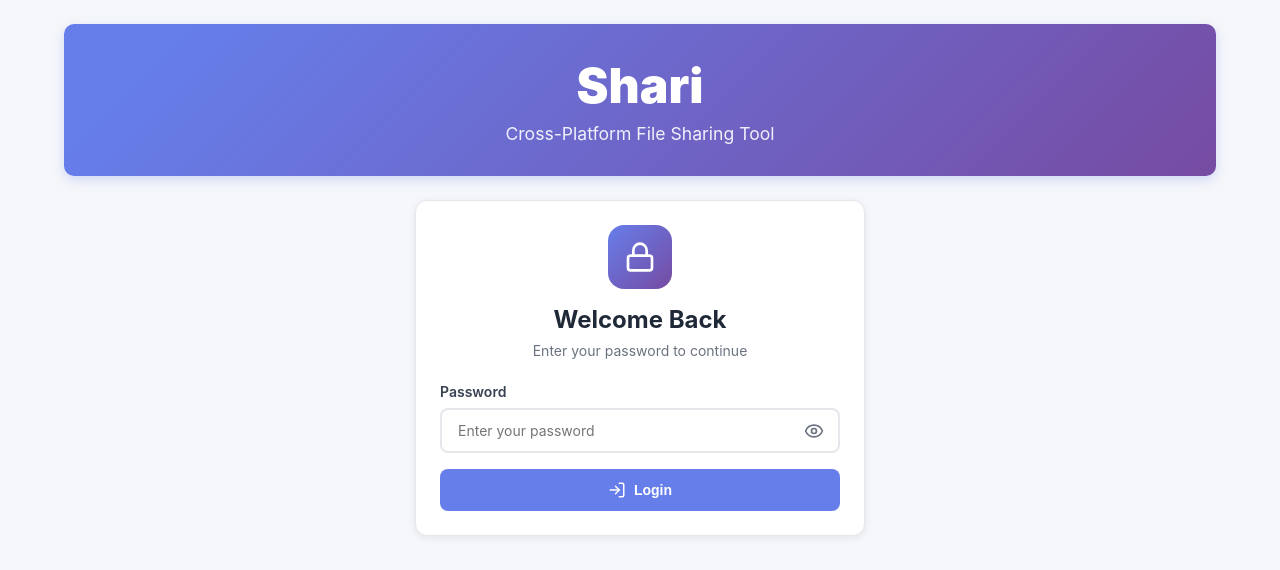
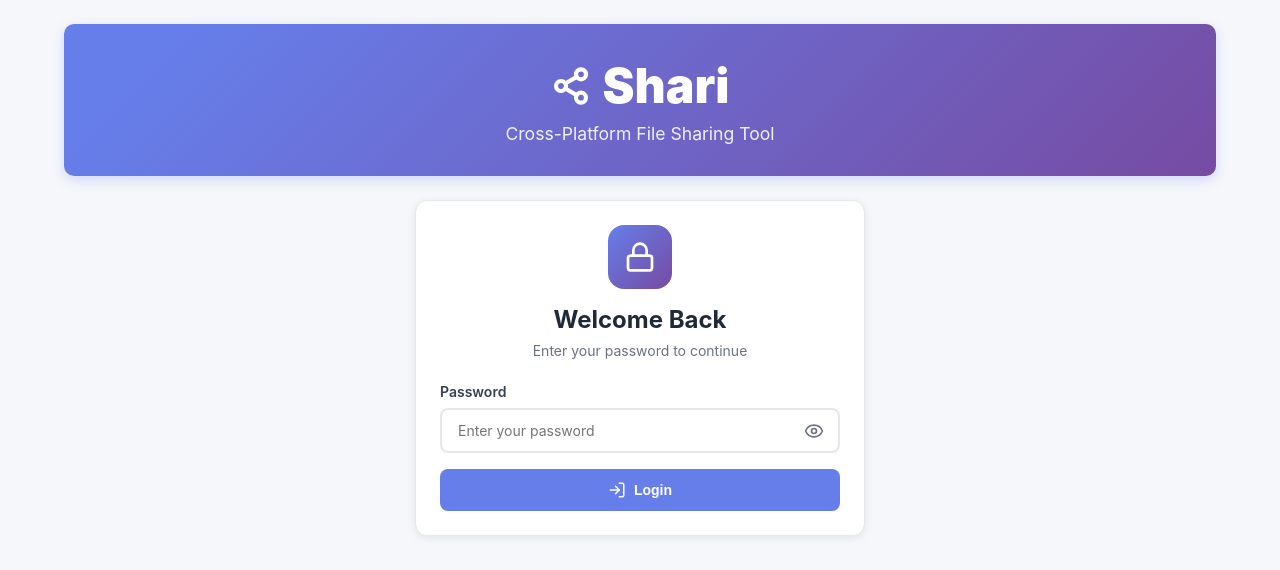
Before and after one commit to YasiruRavidith/-Shari--Cross-Platform-File-Sharing-Tool, a React (Create React App) app in the folder frontend/: page / in a window 1280 px wide. Shown: the top 570 px of the page. Built offline with nearby package versions, Linux system fonts and the light colour scheme; no server answers.

Commit message:
Update app title and branding - change from React App to Shari

```diff
--- a/frontend/public/index.html
+++ b/frontend/public/index.html
@@ -4,10 +4,10 @@
     <meta charset="utf-8" />
     <link rel="icon" href="%PUBLIC_URL%/favicon.ico" />
     <meta name="viewport" content="width=device-width, initial-scale=1" />
-    <meta name="theme-color" content="#000000" />
+    <meta name="theme-color" content="#667eea" />
     <meta
       name="description"
-      content="Web site created using create-react-app"
+      content="Shari - Cross-Platform File Sharing Tool"
     />
     <link rel="apple-touch-icon" href="%PUBLIC_URL%/logo192.png" />
     <!--
@@ -24,7 +24,7 @@
       work correctly both with client-side routing and a non-root public URL.
       Learn how to configure a non-root public URL by running `npm run build`.
     -->
-    <title>React App</title>
+    <title>Shari - File Sharing</title>
   </head>
   <body>
     <noscript>You need to enable JavaScript to run this app.</noscript>
--- a/frontend/src/components/Login.js
+++ b/frontend/src/components/Login.js
@@ -1,7 +1,7 @@
 import React, { useState } from 'react';
 import axios from 'axios';
 import API_URL from '../config';
-import { Lock, LogIn, Loader2, Eye, EyeOff } from 'lucide-react';
+import { Lock, LogIn, Loader2, Eye, EyeOff, Share2 } from 'lucide-react';
 
 const Login = ({ onLogin }) => {
   const [password, setPassword] = useState('');
@@ -24,9 +24,12 @@ const Login = ({ onLogin }) => {
   return (
     <div className="container">
       <div className="header-card mb-6">
-        <h1 style={{ fontSize: 'clamp(1.8rem, 5vw, 3rem)', fontWeight: '900', margin: '0 0 8px 0' }}>
-          Shari
-        </h1>
+        <div style={{ display: 'flex', alignItems: 'center', justifyContent: 'center', gap: '12px', marginBottom: '8px' }}>
+          <Share2 size={40} color="white" strokeWidth={2.5} />
+          <h1 style={{ fontSize: 'clamp(1.8rem, 5vw, 3rem)', fontWeight: '900', margin: 0 }}>
+            Shari
+          </h1>
+        </div>
         <p style={{ fontSize: 'clamp(0.9rem, 2vw, 1.1rem)', opacity: 0.9, margin: 0 }}>
           Cross-Platform File Sharing Tool
         </p>
```
Also changed, not shown: frontend/public/manifest.json.
